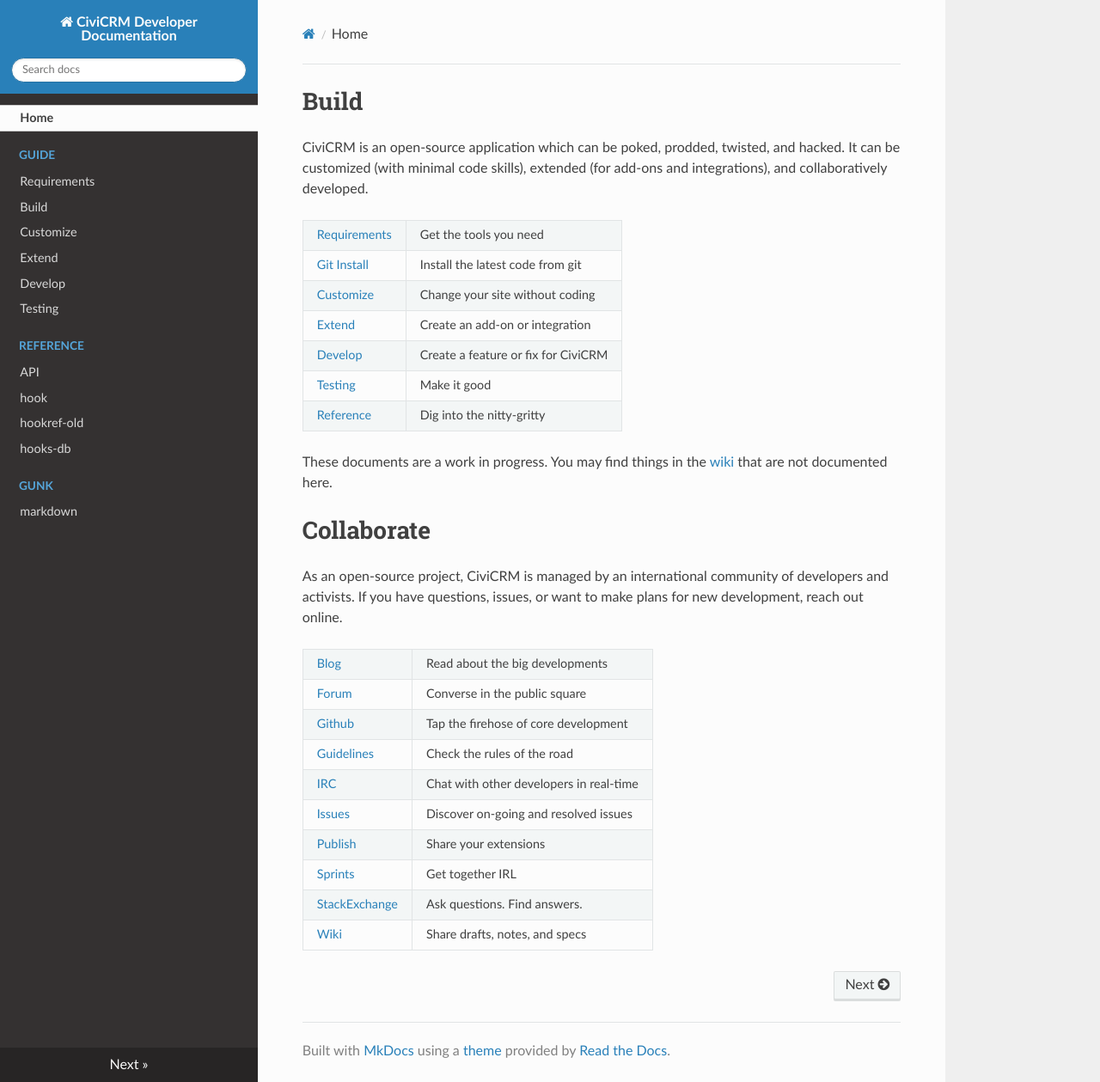
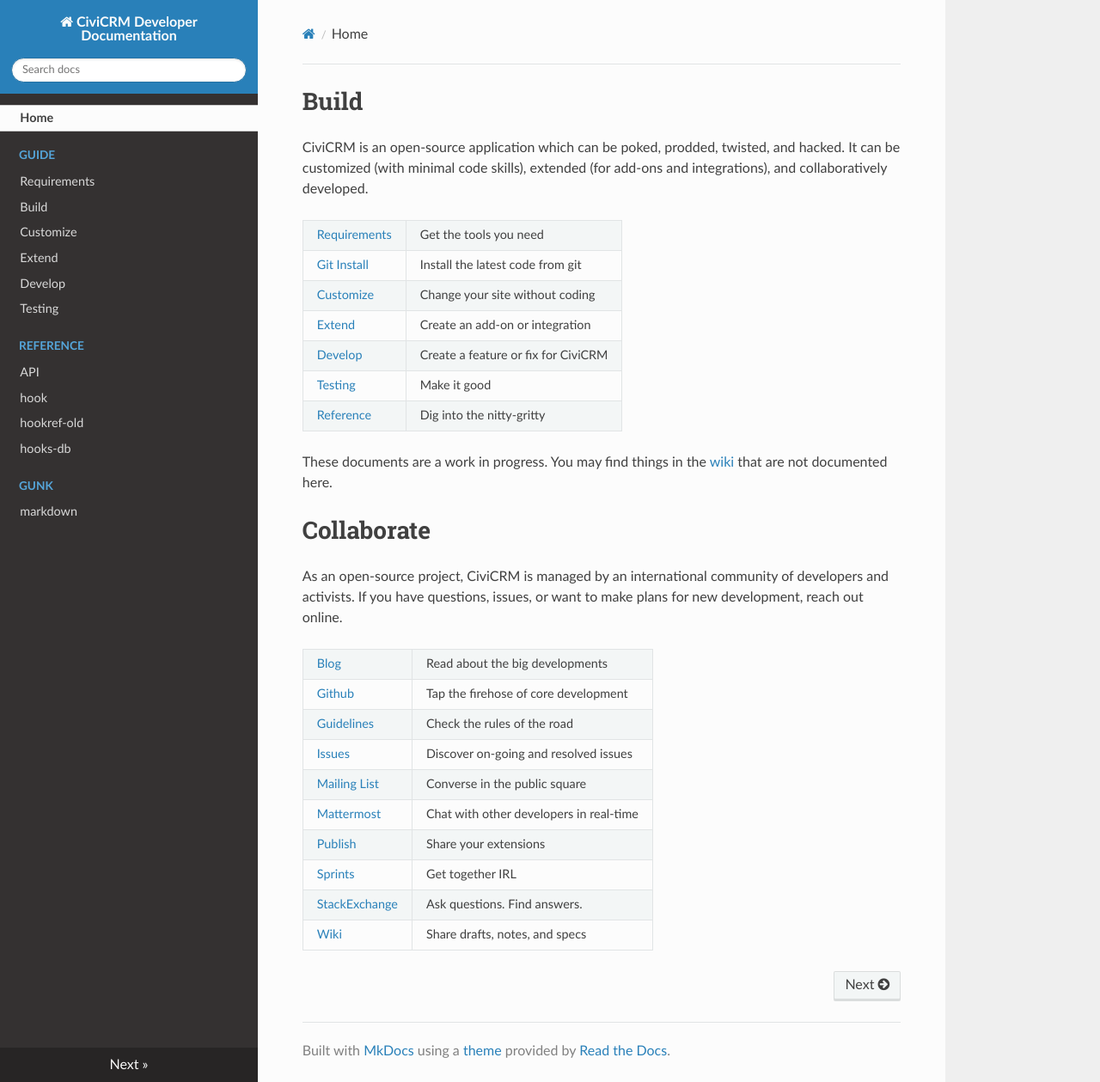
Before and after one commit to civicrm/civicrm-dev-docs, an MkDocs documentation site: the page built from docs/index.md, in a window 1280 px wide and 1259 px high. Shown: the whole window at 86% size. Built offline with MkDocs 1.6.1, drawn with Linux system fonts in a browser that asks for light colours; nearby versions of some CDN libraries; old or Windows-style settings are respelled for this version of MkDocs.

Commit message:
index.md - Change forum/irc to sympa/mattermost

```diff
--- a/docs/index.md
+++ b/docs/index.md
@@ -52,10 +52,6 @@
       <td>Read about the big developments</td>
     </tr>
     <tr>
-      <td><a href="http://forum.civicrm.org/">Forum</a></td>
-      <td>Converse in the public square</td>
-    </tr>
-    <tr>
       <td><a href="https://github.com/civicrm/civicrm-core/">Github</a></td>
       <td>Tap the firehose of core development</td>
     </tr>
@@ -64,12 +60,16 @@
       <td>Check the rules of the road</td>
     </tr>
     <tr>
-      <td><a href="https://irc.civicrm.org/">IRC</a></td>
-      <td>Chat with other developers in real-time</td>
+      <td><a href="http://issues.civicrm.org/">Issues</a></td>
+      <td>Discover on-going and resolved issues</td>
     </tr>
     <tr>
-      <td><a href="http://issues.civicrm.org/">Issues</a></td>
-      <td>Discover on-going and resolved issues</td>
+      <td><a href="http://lists.civicrm.org/lists/info/civicrm-dev">Mailing List</a></td>
+      <td>Converse in the public square</td>
+    </tr>
+    <tr>
+      <td><a href="https://chat.civicrm.org/">Mattermost</a></td>
+      <td>Chat with other developers in real-time</td>
     </tr>
     <tr>
       <td><a href="FIXME">Publish</a></td>
```
